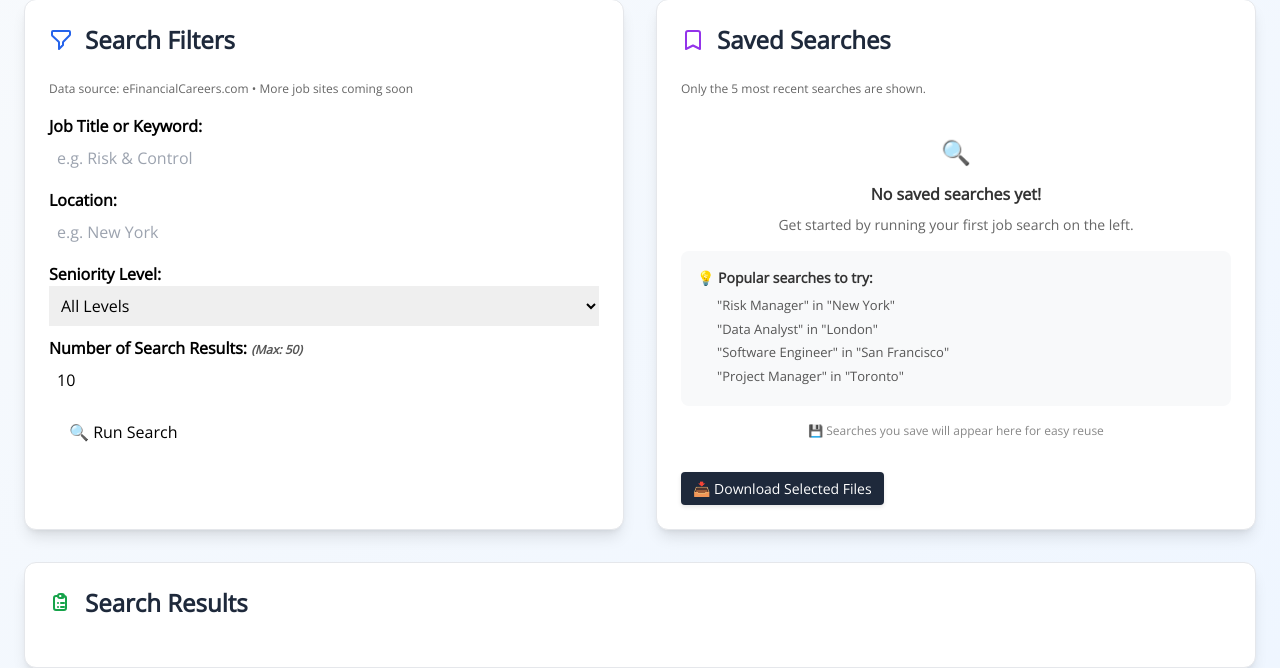
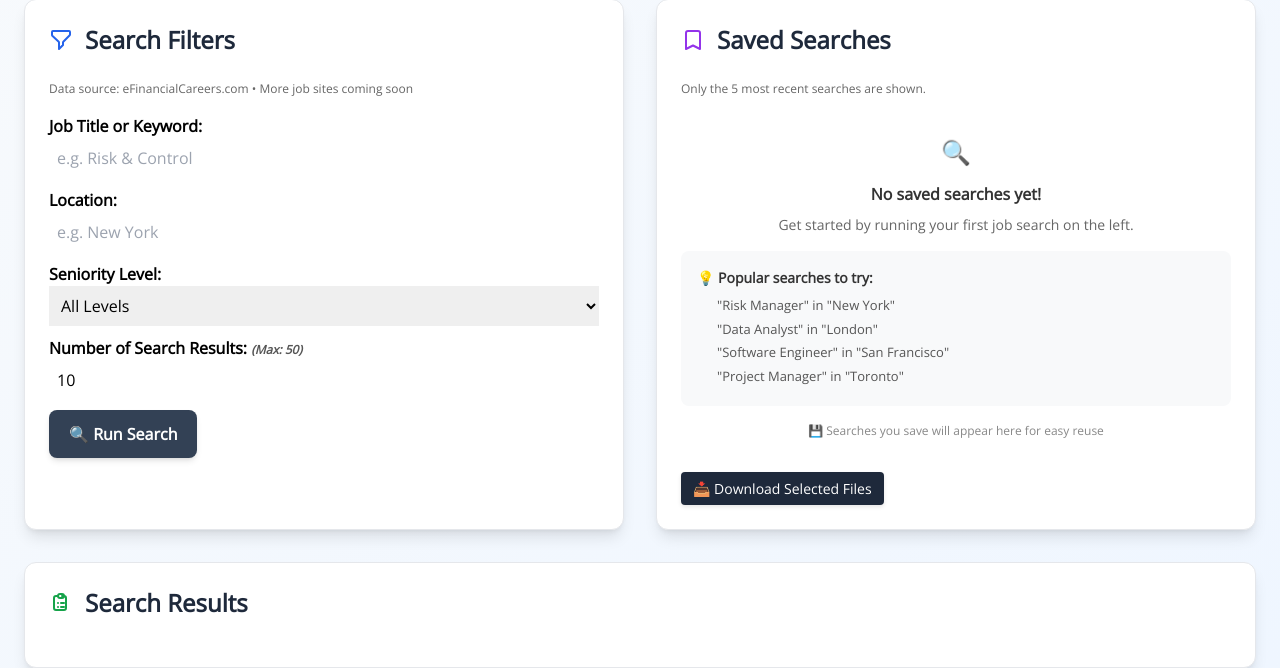
Before and after one commit to Frameit12/jobs_scraper, a Flask app: page / in a window 1280 px wide. Shown: the part 243-911 px from the top of the page. Run offline with Flask 3, Linux system fonts and the light colour scheme; the visitor is signed in with stand-in values (Sample User, id 1); data that the repository does not hold is empty; parts of the project's set-up code (start-up, migrations or seed data) failed here and were passed over; some libraries are stand-ins or nearby versions.

Commit message:
Update index.html

```diff
--- a/templates/index.html
+++ b/templates/index.html
@@ -187,7 +187,7 @@
                         <input type="number" id="max_jobs" name="max_jobs" min="1" max="50" value="{{ max_jobs }}" style="width: 100px; padding: 8px;">
                     </div>
 
-                    <button type="submit" name="action" value="run" class="btn btn-primary" style="padding: 10px 20px;">🔍 Run Search</button>
+                    <button type="submit" name="action" value="run" class="px-5 py-3 bg-slate-700 text-white font-semibold rounded-lg hover:bg-slate-800 shadow-md transition-colors">🔍 Run Search</button>
                     <span id="loading-spinner" style="display: none; margin-left: 10px;">
                         <div class="spinner-icon"></div>
                         <small>Searching...</small>
```
